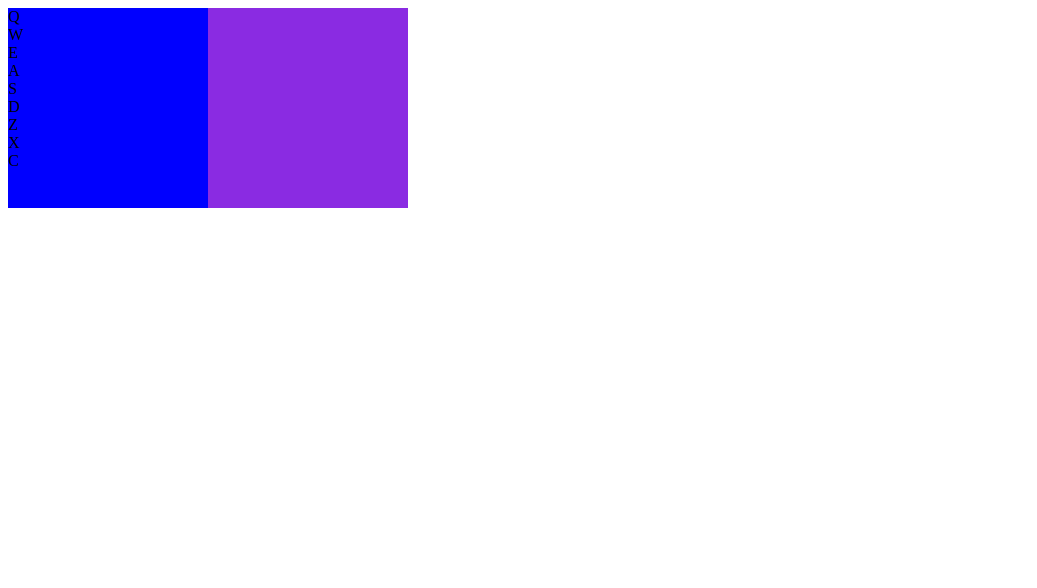
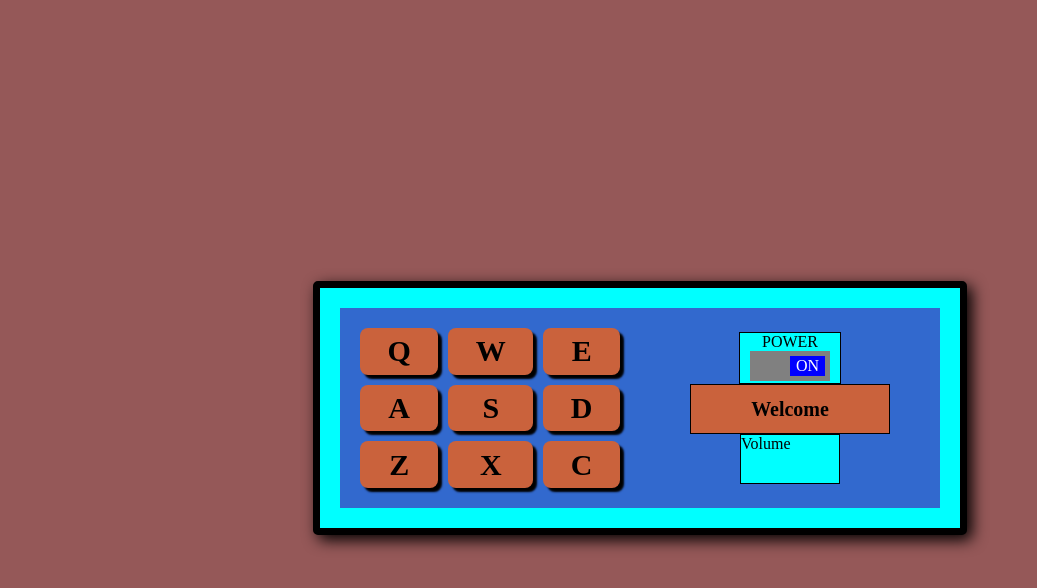
Before and after one commit to OscarFabiani/Drum-Machine, a plain HTML site: page index.html in a window 1280 px wide. Shown: the whole page, without its empty margins (0-1037 px from the left). Drawn offline with Linux system fonts and the light colour scheme.

Commit message:
added styling and replicated power switch

```diff
--- a/index.html
+++ b/index.html
@@ -16,7 +16,15 @@
         <div id="stick" class="drum-pad">X<audio id="X" class="clip" src="https://s3.amazonaws.com/freecodecamp/drums/side_stick_1.mp3"></audio></div>
         <div id="snare" class="drum-pad">C<audio id="C" class="clip" src="https://s3.amazonaws.com/freecodecamp/drums/Brk_Snr.mp3"></audio></div>
       </div>
-      <div id="display"></div>
+      <div id="controls">
+        <div id="power">POWER
+          <div id="switch">
+            <div id="knob"></div>
+          </div>
+        </div>
+        <div id="display"></div>
+        <div id="volume">Volume</div>
+      </div>
     </div>
     <script type="text/javascript" src="script.js"></script>
   </body>
--- a/script.js
+++ b/script.js
@@ -20,15 +20,42 @@ const c = document.getElementById('snare');
 
 const display = document.getElementById('display');
 
-q.addEventListener('click', () => {qClip.currentTime = 0; qClip.play(); display.innerText = 'Chord 1'});
-w.addEventListener('click', () => {wClip.currentTime = 0; wClip.play(); display.innerText = 'Chord 2'});
-e.addEventListener('click', () => {eClip.currentTime = 0; eClip.play(); display.innerText = 'Chord 3'});
-a.addEventListener('click', () => {aClip.currentTime = 0; aClip.play(); display.innerText = 'Clap'});
-s.addEventListener('click', () => {sClip.currentTime = 0; sClip.play(); display.innerText = 'Closed Hi-Hat'});
-d.addEventListener('click', () => {dClip.currentTime = 0; dClip.play(); display.innerText = 'Open Hi-Hat'});
-z.addEventListener('click', () => {zClip.currentTime = 0; zClip.play(); display.innerText = 'Kick Drum'});
-x.addEventListener('click', () => {xClip.currentTime = 0; xClip.play(); display.innerText = 'Side Stick'});
-c.addEventListener('click', () => {cClip.currentTime = 0; cClip.play(); display.innerText = 'Snare Drum'});
+function setQ() {qClip.currentTime = 0; qClip.play(); display.innerText = 'Chord 1'};
+function setW() {wClip.currentTime = 0; wClip.play(); display.innerText = 'Chord 2'};
+function setE() {eClip.currentTime = 0; eClip.play(); display.innerText = 'Chord 3'};
+function setA() {aClip.currentTime = 0; aClip.play(); display.innerText = 'Clap'};
+function setS() {sClip.currentTime = 0; sClip.play(); display.innerText = 'Closed Hi-Hat'};
+function setD() {dClip.currentTime = 0; dClip.play(); display.innerText = 'Open Hi-Hat'};
+function setZ() {zClip.currentTime = 0; zClip.play(); display.innerText = 'Kick Drum'};
+function setX() {xClip.currentTime = 0; xClip.play(); display.innerText = 'Side Stick'};
+function setC() {cClip.currentTime = 0; cClip.play(); display.innerText = 'Snare Drum'};
+
+function addListeners() {
+  q.addEventListener('click', setQ);
+  w.addEventListener('click', setW);
+  e.addEventListener('click', setE);
+  a.addEventListener('click', setA);
+  s.addEventListener('click', setS);
+  d.addEventListener('click', setD);
+  z.addEventListener('click', setZ);
+  x.addEventListener('click', setX);
+  c.addEventListener('click', setC);
+  document.body.addEventListener('keydown', playKey);
+}
+
+function removeListeners() {
+  q.removeEventListener('click', setQ);
+  w.removeEventListener('click', setW);
+  e.removeEventListener('click', setE);
+  a.removeEventListener('click', setA);
+  s.removeEventListener('click', setS);
+  d.removeEventListener('click', setD);
+  z.removeEventListener('click', setZ);
+  x.removeEventListener('click', setX);
+  c.removeEventListener('click', setC);
+  document.body.removeEventListener('keydown', playKey);
+}
+
 
 function playKey(k) {
   switch(k.key.toLowerCase()) { //toLowerCase() is necessary here to include capital versions of keys(shift+key)
@@ -80,4 +107,35 @@ function playKey(k) {
   }
 }
 
-document.body.addEventListener('keydown', playKey);
+
+//Power switch
+const mySwitch = document.getElementById('switch');
+const knob = document.getElementById('knob');
+
+function switchOff() {
+  knob.removeEventListener('click', switchOff);
+  mySwitch.style.justifyContent = 'flex-start';
+  knob.style.backgroundColor = 'red';
+  knob.addEventListener('click', switchOn);
+  knob.textContent = "OFF";
+  knob.style.color = 'black';
+  display.textContent = '';
+  removeListeners();
+}
+
+function switchOn() {
+  knob.removeEventListener('click', switchOn);
+  mySwitch.style.justifyContent = 'flex-end';
+  knob.style.backgroundColor = 'blue';
+  knob.addEventListener('click', switchOff);
+  knob.textContent = "ON";
+  knob.style.color = 'white';
+  display.textContent = 'Welcome';
+  addListeners();
+}
+
+switchOn();
+
+//var clone = element.cloneNode(true);
+
+//ADD STYLING, REPLICATE POWER SWITCH, AND REPLICATE VOLUME SLIDER
--- a/styles.css
+++ b/styles.css
@@ -1,16 +1,97 @@
+body {
+  display: flex;
+  justify-content: center;
+  /*align-items: center;/*This continues to center the div when the viewport height is less than the div's height. I instead opted for
+    margin: auto 0; on the child div(drum machine) to have the top of he div remain at the top of the viewport.*/
+  height: 100vh;
+  background-color: rgb(149, 88, 88);
+}
 #drum-machine {
   display: flex;
   height: 200px;
-  width: 400px;
+  width: 600px;
+  margin: auto 0;
+  padding: 20px;
   background-color: aqua;
+  border: 7px solid black;
+  border-radius: 5px;
+  box-shadow: 5px 5px 15px rgba(0, 0, 0, 1);
 }
 #pad {
+  display: grid;
+  grid-template-columns: auto auto auto;
+  grid-gap: 10px;
   height: 200px;
-  width: 200px;
+  width: 300px;
+  padding: 20px;
+  box-sizing: border-box;
+  background-color: rgb(50, 105, 206);
+}
+.drum-pad {
+  display: flex;
+  align-items: center;
+  justify-content: center;
+  font-size: 30px;
+  font-weight: bold;
+  background-color: rgb(202, 98, 60);
+  border-radius: 8px;
+  box-shadow: 4px 4px 2px rgba(0, 0, 0, 1);
+  cursor: pointer;
+
+}
+#controls {
+  display: flex;
+  flex-direction: column;
+  align-items: center;
+  justify-content: center;
+  height: 200px;
+  width: 300px;
+  background-color: rgb(50, 105, 206);
+  box-sizing: border-box;
+}
+#power {
+  display: flex;
+  flex-direction: column;
+  align-items: center;
+  height: 50px;
+  width: 100px;
+  background-color: aqua;
+  border: 1px solid black;
+}
+#switch {
+  display: flex;
+  justify-content: flex-end;
+  align-items: center;
+  height: 30px;
+  width: 80px;
+  background-color: gray;
+  box-sizing: border-box;
+}
+#knob {
+  display: flex;
+  justify-content: center;
+  align-items: center;
+  height: 20px;
+  width: 35px;
+  margin: 0 5px;
   background-color: blue;
 }
 #display {
-  height: 200px;
+  display: flex;
+  align-items: center;
+  justify-content: center;
+  height: 50px;
   width: 200px;
-  background-color: blueviolet;
+  background-color: rgb(202, 98, 60);
+  font-size: 20px;
+  font-weight: bold;
+  box-sizing: border-box;
+  border: 1px solid black;
 }
+#volume {
+  height: 50px;
+  width: 100px;
+  background-color: aqua;
+  box-sizing: border-box;
+  border: 1px solid black;
+}
```
